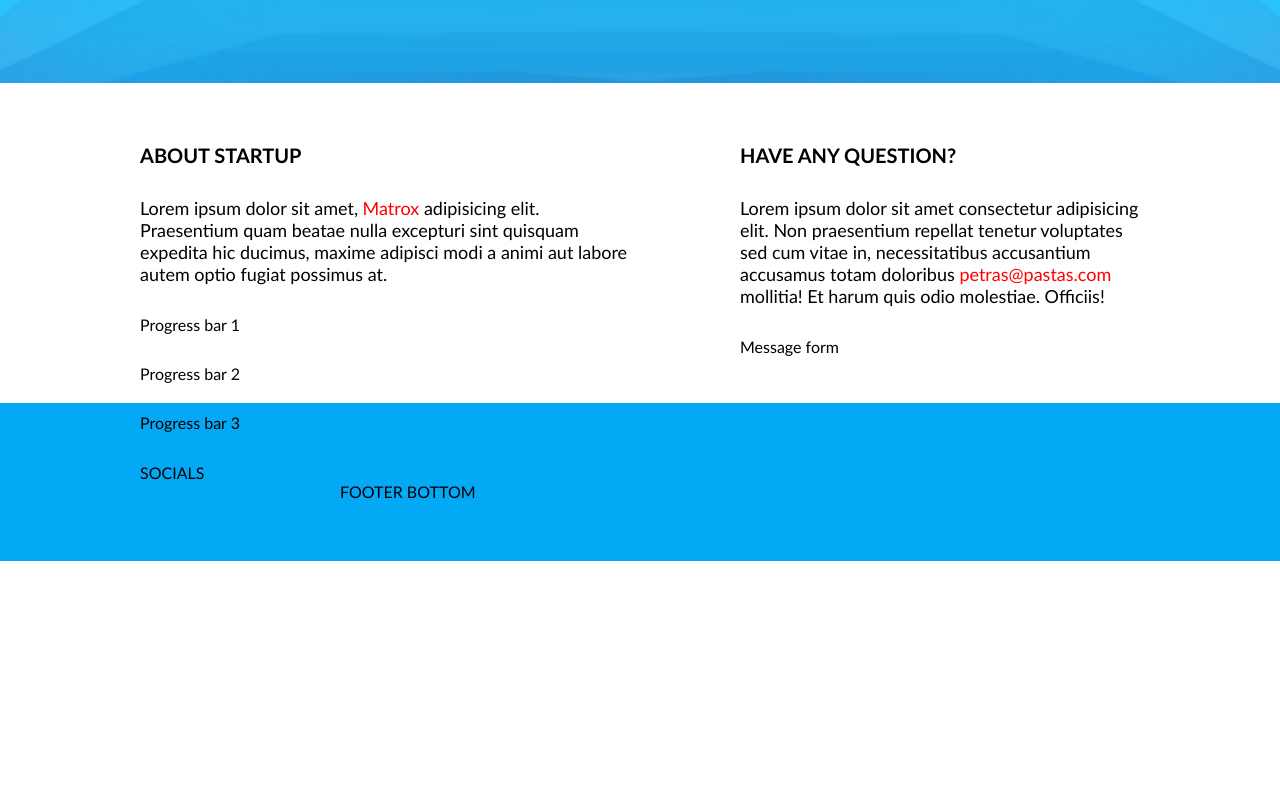
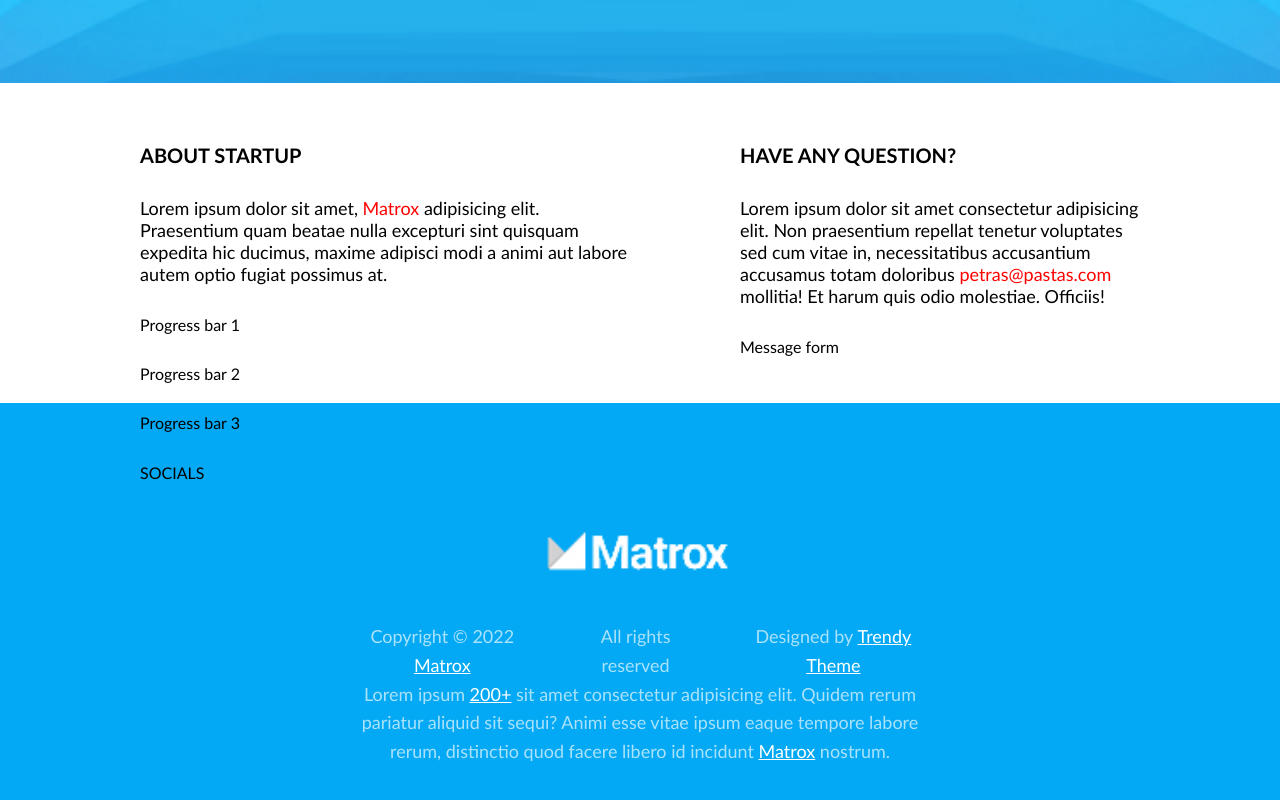
Before and after one commit to zasweted/13-coming-soon, a website: page index.html in a window 1280 px wide. Shown: the part 717-1517 px from the top of the page. Before the commit the page ends 1278 px from the top, so only its background shows below. Drawn offline with Linux system fonts and the light colour scheme.

Commit message:
footer styles #13

```diff
--- a/css/pages/home.css
+++ b/css/pages/home.css
@@ -86,4 +86,27 @@ section.bg-main {
 /* MAIN-end */
 
 /* FOOTER-start */
+.footer-bottom {
+    display: flex;
+    flex-direction: column;
+    text-align: center;
+    color: #fffa;
+    font-size: 18px;
+    line-height: 1.6;
+}
+
+.footer-bottom > .logo {
+    height: 60px;
+    margin: 40px 0;
+}
+
+.footer-bottom > .futeriukai {
+    display: flex;
+    justify-content: center;
+    gap: 20px;
+}
+
+.footer-bottom a{
+    color: #fff;
+}
 /* FOOTER-end */
--- a/index.html
+++ b/index.html
@@ -57,8 +57,14 @@
         <div class="row">
             SOCIALS
         </div>
-        <div class="row-short">
-            FOOTER BOTTOM
+        <div class="row-short footer-bottom">
+            <img class="logo" src="./img/logo-big.png" alt="logo">
+            <div class="futeriukai">
+                <p>Copyright &copy; 2022 <a href="#">Matrox</a></p>
+                <p>All rights reserved</p>
+                <p>Designed by <a href="#" target="_blank"  >Trendy Theme</a></p>
+            </div>
+            <p>Lorem ipsum <a href="#">200+</a> sit amet consectetur adipisicing elit. Quidem rerum pariatur aliquid sit sequi? Animi esse vitae ipsum eaque tempore labore rerum, distinctio quod facere libero id incidunt <a href="#">Matrox</a> nostrum.</p>
         </div>
     </footer>
 </body>
```
